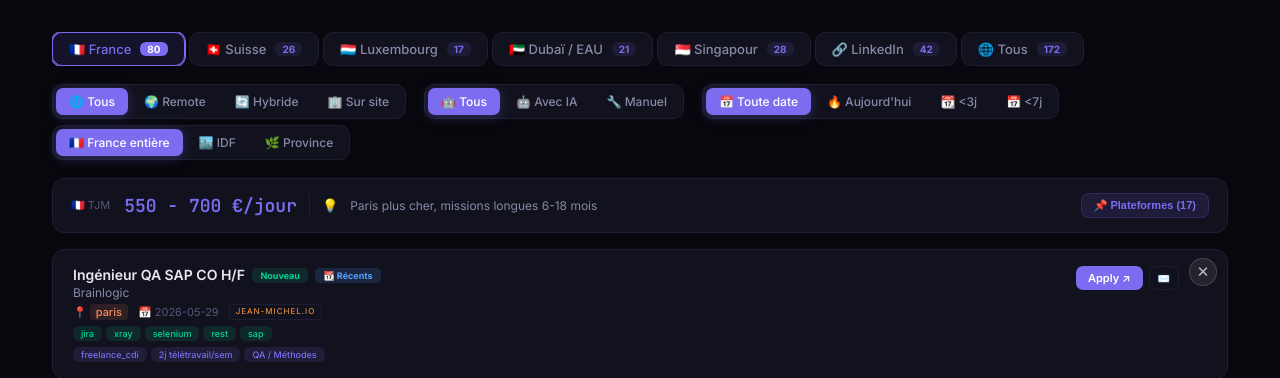
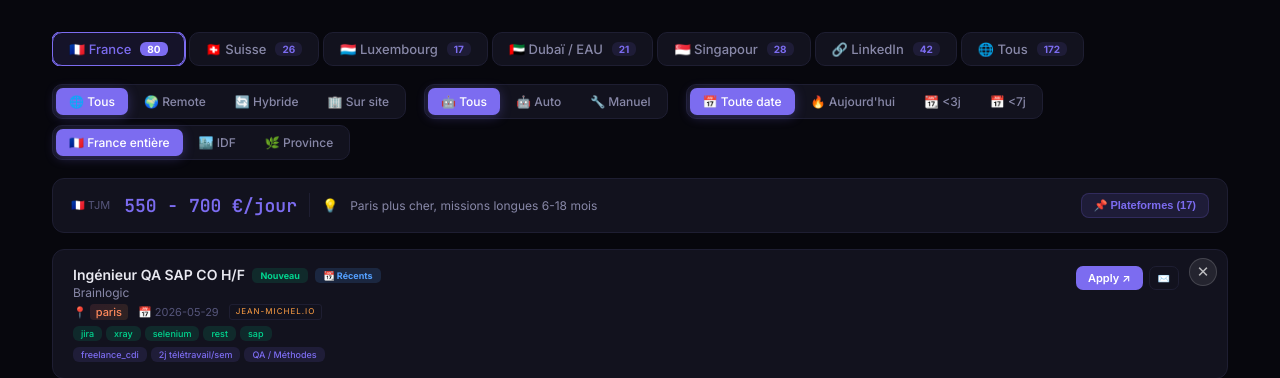
Before and after one commit to AtmanTest/jobhunt, a Flask app: page / in a window 1280 px wide. Shown: the part 1179-1557 px from the top of the page. Run offline with Flask 3, Linux system fonts and the light colour scheme; the visitor is signed in with stand-in values (Sample User, id 1); data comes from the database, SQL or seed files in the repository; data that the repository does not hold is empty.

Commit message:
fix automation filter: detection keywords + data-val alignment (auto/manual)

```diff
--- a/templates/dashboard.html
+++ b/templates/dashboard.html
@@ -783,7 +783,7 @@
       <div class="section-label"><span class="bar purple"></span> ✦ Jobs du Jour</div>
       <div class="featured-grid">
       {% for job in jobs_of_day %}
-        <div class="featured-card card-blue" onclick="window.open('{{ job.url | clean_url }}','_blank');fetch('/api/job/{{ job.id }}/click');" style="position:relative;cursor:pointer;" data-auto="{%- set autoc = (job.title or '') + ' ' + (job.tags or '') -%}{%- if 'automation' in autoc.lower() or 'selenium' in autoc.lower() or 'playwright' in autoc.lower() or 'cypress' in autoc.lower() or 'ai' in autoc.lower() or ' ia ' in autoc.lower() or 'ia,' in autoc.lower() or 'llm' in autoc.lower() or 'machine learning' in autoc.lower() or 'test framework' in autoc.lower() or 'ci/cd' in autoc.lower() -%}ai{%- else -%}manual{%- endif -%}">
+        <div class="featured-card card-blue" onclick="window.open('{{ job.url | clean_url }}','_blank');fetch('/api/job/{{ job.id }}/click');" style="position:relative;cursor:pointer;" data-auto="{%- set autoc = ((job.title or '') + ' ' + ((job.tags or '')|replace(',',' ') + ' ' + ((job.matched_skills or [])|join(' ')))|lower) -%}{%- if 'automation' in autoc or 'automated' in autoc or 'automat' in autoc or 'selenium' in autoc or 'playwright' in autoc or 'cypress' in autoc or 'ci/cd' in autoc or 'test framework' in autoc or 'llm' in autoc or 'machine learning' in autoc or ' ai ' in autoc -%}auto{%- else -%}manual{%- endif -%}">
           <button class="btn-dismiss" onclick="event.stopPropagation();dismissJob({{ job.id }}, this);" title="Masquer">✕</button>
           <div class="rank">#{{ loop.index }} · {{ job.match_score }}% match</div>
           <div class="fc-title">{{ job.title }}</div>
@@ -812,7 +812,7 @@
       <div class="section-label"><span class="bar orange"></span> 🔥 Hot Picks — Priorité Max</div>
       <div class="featured-grid">
       {% for job in hot_picks %}
-        <div class="featured-card card-purple" onclick="window.open('{{ job.url | clean_url }}','_blank');fetch('/api/job/{{ job.id }}/click');" style="position:relative;cursor:pointer;" data-auto="{%- set autoc = (job.title or '') + ' ' + (job.tags or '') -%}{%- if 'automation' in autoc.lower() or 'selenium' in autoc.lower() or 'playwright' in autoc.lower() or 'cypress' in autoc.lower() or 'ai' in autoc.lower() or ' ia ' in autoc.lower() or 'ia,' in autoc.lower() or 'llm' in autoc.lower() or 'machine learning' in autoc.lower() or 'test framework' in autoc.lower() or 'ci/cd' in autoc.lower() -%}ai{%- else -%}manual{%- endif -%}">
+        <div class="featured-card card-purple" onclick="window.open('{{ job.url | clean_url }}','_blank');fetch('/api/job/{{ job.id }}/click');" style="position:relative;cursor:pointer;" data-auto="{%- set autoc = ((job.title or '') + ' ' + ((job.tags or '')|replace(',',' ') + ' ' + ((job.matched_skills or [])|join(' ')))|lower) -%}{%- if 'automation' in autoc or 'automated' in autoc or 'automat' in autoc or 'selenium' in autoc or 'playwright' in autoc or 'cypress' in autoc or 'ci/cd' in autoc or 'test framework' in autoc or 'llm' in autoc or 'machine learning' in autoc or ' ai ' in autoc -%}auto{%- else -%}manual{%- endif -%}">
           <button class="btn-dismiss" onclick="event.stopPropagation();dismissJob({{ job.id }}, this);" title="Masquer">✕</button>
           <div class="rank">#{{ loop.index }} · {{ job.match_score }}% match</div>
           <div class="fc-title">{{ job.title }}</div>
@@ -875,7 +875,7 @@
       <div class="filter-spacer"></div>
       <div class="filter-group" data-type="automation">
         <button class="filter-btn active" data-val="all">🤖 Tous</button>
-        <button class="filter-btn" data-val="ai">🤖 Avec IA</button>
+        <button class="filter-btn" data-val="auto">🤖 Auto</button>
         <button class="filter-btn" data-val="manual">🔧 Manuel</button>
       </div>
       <div class="filter-spacer"></div>
@@ -927,7 +927,7 @@
       <div class="job-list paginated-list" data-per-page="3">
       {% if country_data.jobs %}
       {% for job in country_data.jobs %}
-        <div class="job-card {% if job.applied %}applied{% endif %}" data-id="{{ job.id }}" data-freshness="{{ job.freshness_score or 'D' }}" data-auto="{%- set autoc = (job.title or '') + ' ' + (job.tags or '') -%}{%- if 'automation' in autoc.lower() or 'selenium' in autoc.lower() or 'playwright' in autoc.lower() or 'cypress' in autoc.lower() or 'ai' in autoc.lower() or ' ia ' in autoc.lower() or 'ia,' in autoc.lower() or 'llm' in autoc.lower() or 'machine learning' in autoc.lower() or 'test framework' in autoc.lower() or 'ci/cd' in autoc.lower() -%}ai{%- else -%}manual{%- endif -%}">
+        <div class="job-card {% if job.applied %}applied{% endif %}" data-id="{{ job.id }}" data-freshness="{{ job.freshness_score or 'D' }}" data-auto="{%- set autoc = ((job.title or '') + ' ' + ((job.tags or '')|replace(',',' ') + ' ' + ((job.matched_skills or [])|join(' ')))|lower) -%}{%- if 'automation' in autoc or 'automated' in autoc or 'automat' in autoc or 'selenium' in autoc or 'playwright' in autoc or 'cypress' in autoc or 'ci/cd' in autoc or 'test framework' in autoc or 'llm' in autoc or 'machine learning' in autoc or ' ai ' in autoc -%}auto{%- else -%}manual{%- endif -%}">
           <button class="btn-dismiss" onclick="dismissJob({{ job.id }}, this);event.stopPropagation();" title="Masquer">✕</button>
           <div class="jc-left">
             <div class="jc-title">
```
